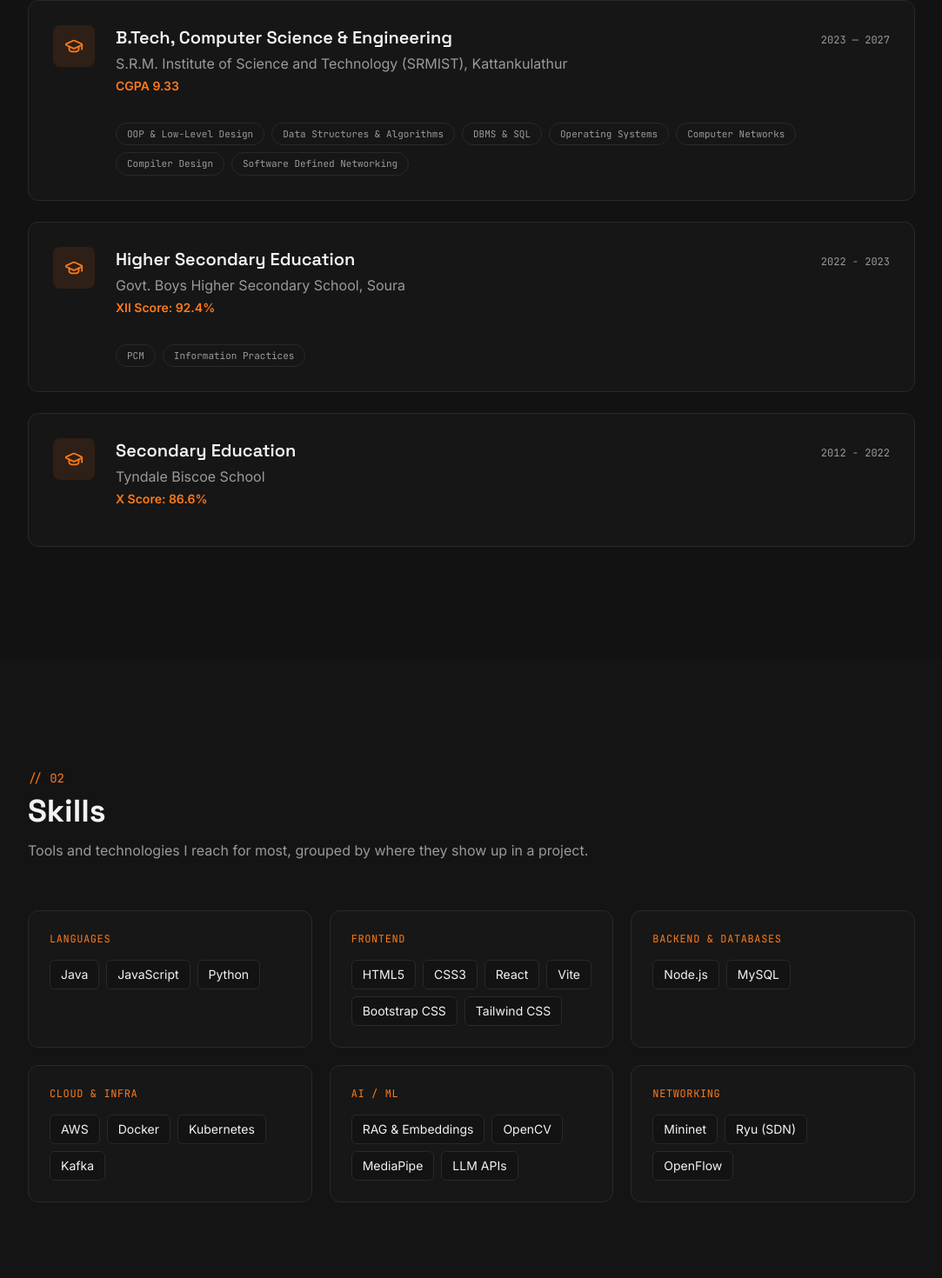
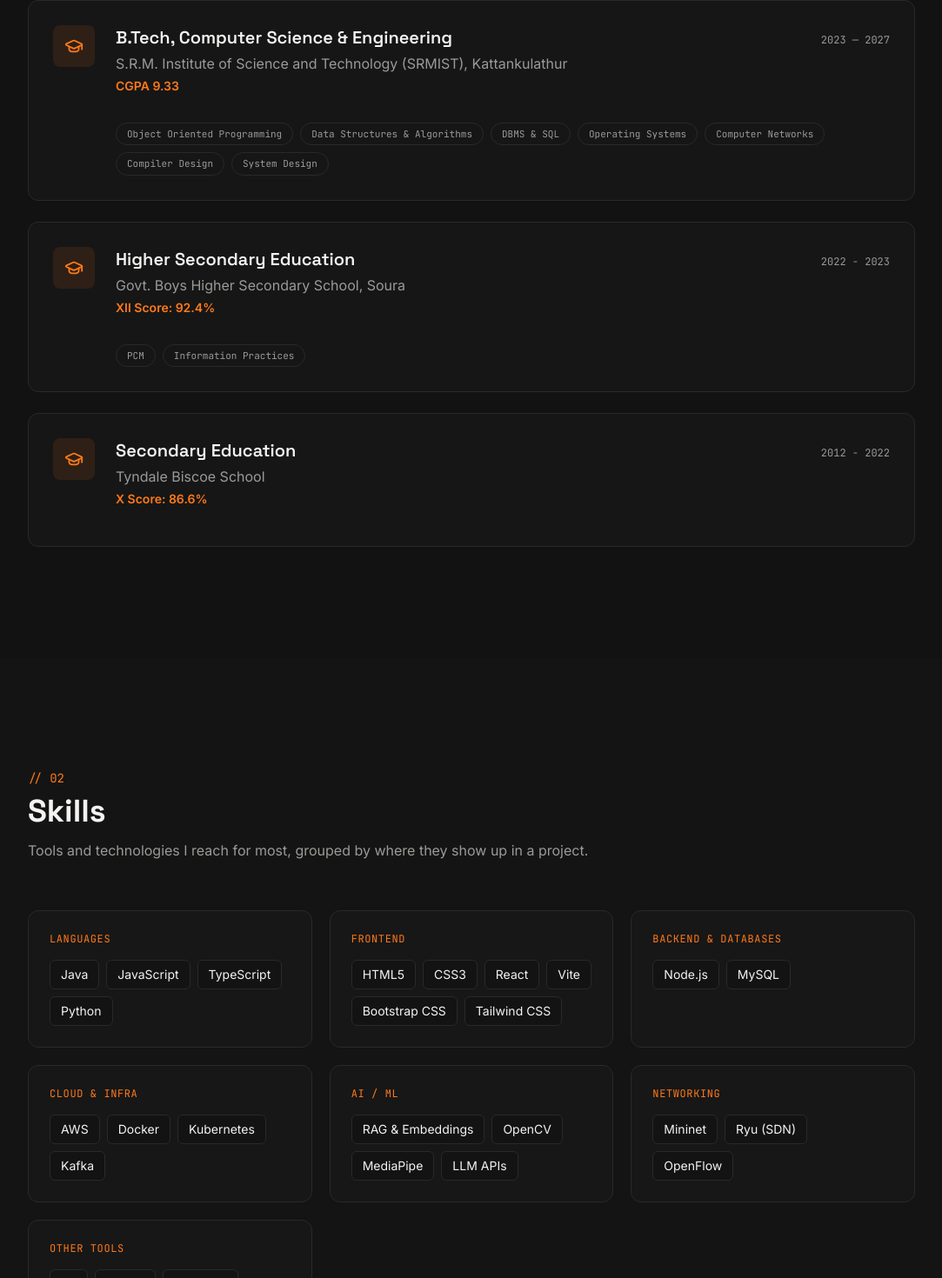
Before and after one commit to zohran-ahmad/Portfolio, a React (Vite) app: page / in a window 1280 px wide. Shown: the part 1249-2719 px from the top of the page at 87% size, without its empty margins (98-1181 px from the left). Built offline with nearby package versions, Linux system fonts and the light colour scheme.

Commit message:
skils added

```diff
--- a/src/data.js
+++ b/src/data.js
@@ -52,13 +52,13 @@ export const education = [
     period: "2023 — 2027",
     detail: "CGPA 9.33",
     coursework: [
-      "OOP & Low-Level Design",
+      "Object Oriented Programming",
       "Data Structures & Algorithms",
       "DBMS & SQL",
       "Operating Systems",
       "Computer Networks",
       "Compiler Design",
-      "Software Defined Networking",
+      "System Design",
     ],
   },
   {
@@ -82,7 +82,7 @@ export const education = [
 export const skills = [
   {
     category: "Languages",
-    items: ["Java", "JavaScript", "Python"],
+    items: ["Java", "JavaScript", "TypeScript", "Python"],
   },
   {
     category: "Frontend",
@@ -104,6 +104,10 @@ export const skills = [
     category: "Networking",
     items: ["Mininet", "Ryu (SDN)", "OpenFlow"],
   },
+  {
+    category: "Other Tools",
+    items: ["Git", "Github", "MS Excel", "MS Planner", "Figma"]
+  }
 ];
 
 export const projects = [
```
